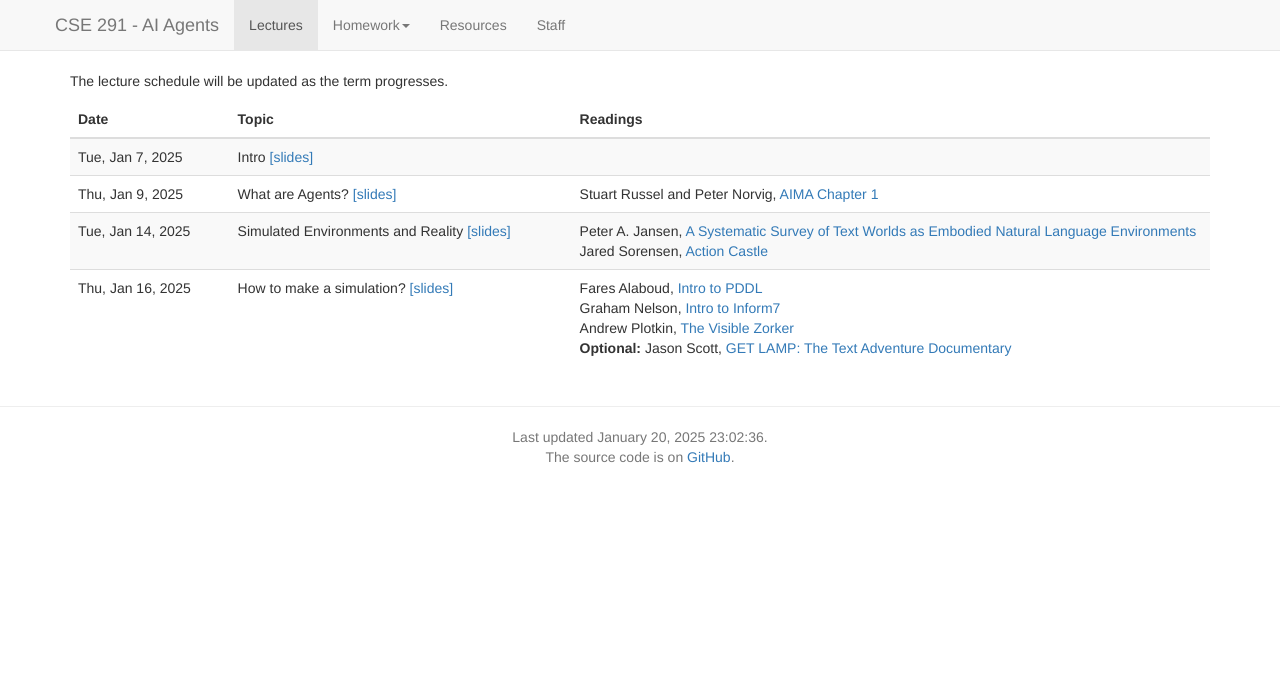
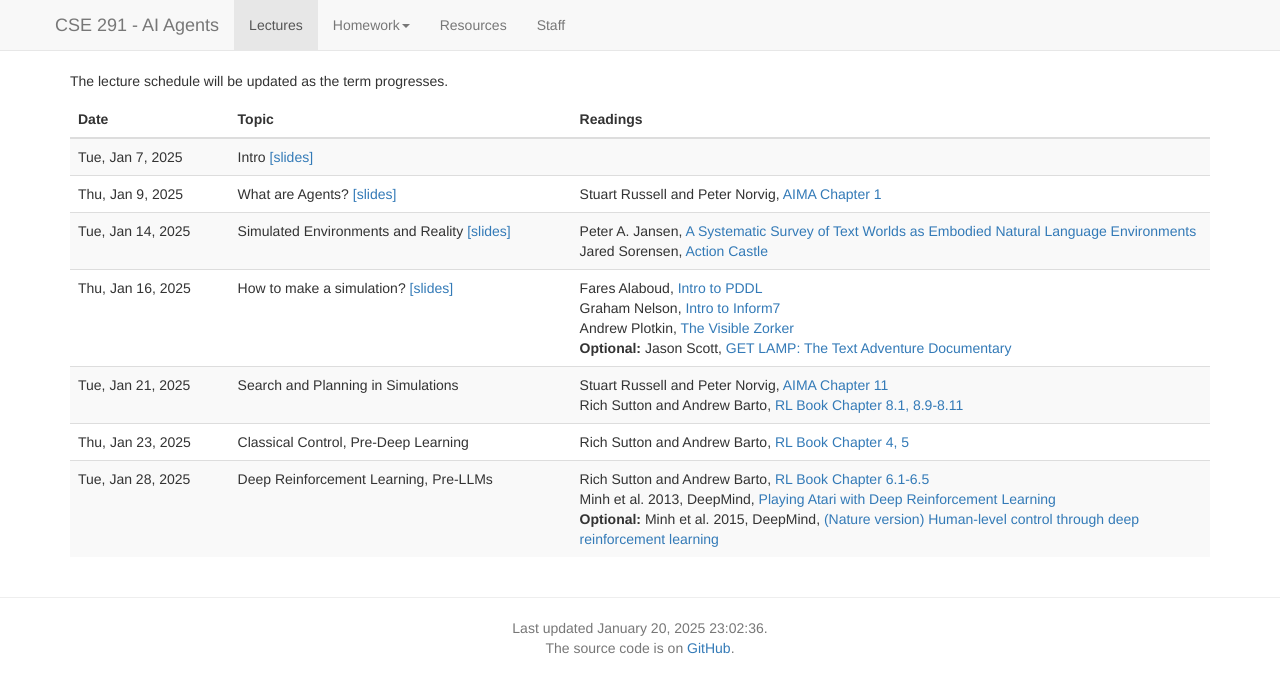
Before and after one commit to nossyd/ai-agents-course, a Jekyll site: the page built from lectures.md, in a window 1280 px wide. Shown: the top 693 px of the page. Built offline with Jekyll 4.4.1, drawn with Linux system fonts in a browser that asks for light colours; nearby versions of some CDN libraries; a script that is not in the unit is left out.

Commit message:
lectures

```diff
--- a/_data/lectures.yaml
+++ b/_data/lectures.yaml
@@ -17,7 +17,7 @@
         -
           title: AIMA Chapter 1
           url: https://aima.cs.berkeley.edu/global-index.html
-          authors: Stuart Russel and Peter Norvig
+          authors: Stuart Russell and Peter Norvig
 -
   date: 2025-01-14
   title: Simulated Environments and Reality
@@ -54,3 +54,43 @@
           title: "GET LAMP: The Text Adventure Documentary"
           length: 2 hours
           optional: true
+-
+  date: 2025-01-21
+  title: Search and Planning in Simulations
+  slides: # how_to_make_a_simulation.pdf
+  readings:
+        -
+          title: AIMA Chapter 11
+          url: https://aima.cs.berkeley.edu/newchap11.pdf
+          authors: Stuart Russell and Peter Norvig
+        -
+          title: RL Book Chapter 8.1, 8.9-8.11
+          url: http://incompleteideas.net/book/RLbook2020.pdf
+          authors: Rich Sutton and Andrew Barto
+-
+  date: 2025-01-23
+  title: Classical Control, Pre-Deep Learning
+  slides: # how_to_make_a_simulation.pdf
+  readings:
+        -
+          title: RL Book Chapter 4, 5
+          url: http://incompleteideas.net/book/RLbook2020.pdf
+          authors: Rich Sutton and Andrew Barto
+-
+  date: 2025-01-28
+  title: Deep Reinforcement Learning, Pre-LLMs
+  slides: # how_to_make_a_simulation.pdf
+  readings:
+        -
+          title: RL Book Chapter 6.1-6.5
+          url: http://incompleteideas.net/book/RLbook2020.pdf
+          authors: Rich Sutton and Andrew Barto
+        -
+          title: Playing Atari with Deep Reinforcement Learning
+          url: https://arxiv.org/abs/1312.5602
+          authors: Minh et al. 2013, DeepMind
+        -
+          title: (Nature version) Human-level control through deep reinforcement learning
+          url: https://daiwk.github.io/assets/dqn.pdf
+          authors: Minh et al. 2015, DeepMind
+          optional: true
```
